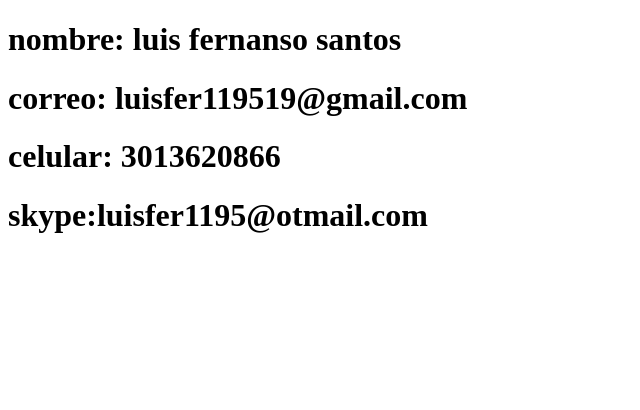
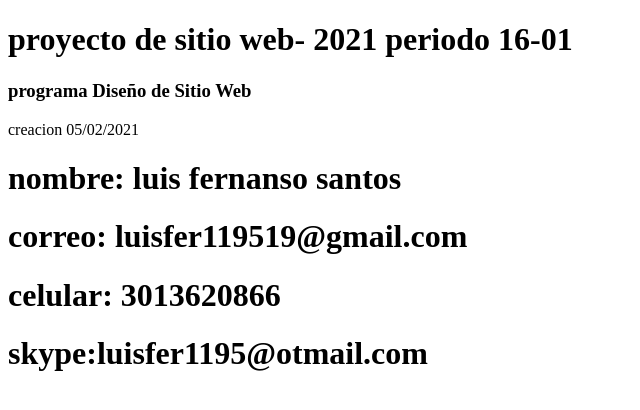
Before and after one commit to luis119519/DSW-LUISSANTOS-, a plain HTML site: page index.html in a window 1280 px wide. Shown: the whole page, without its empty margins (0-640 px from the left). Drawn offline with Linux system fonts and the light colour scheme.

Commit message:
Update index.html

```diff
--- a/index.html
+++ b/index.html
@@ -6,6 +6,8 @@
     <title>Document</title>
 </head>
 <body>
+    <h1>proyecto de sitio web- 2021 periodo 16-01</h1>
+    <h3>programa Diseño de Sitio Web</h3> creacion 05/02/2021
    <h1>nombre: luis fernanso santos </h1>
    <h1>correo: luisfer119519@gmail.com</h1>
    <h1>celular: 3013620866</h1>
```
